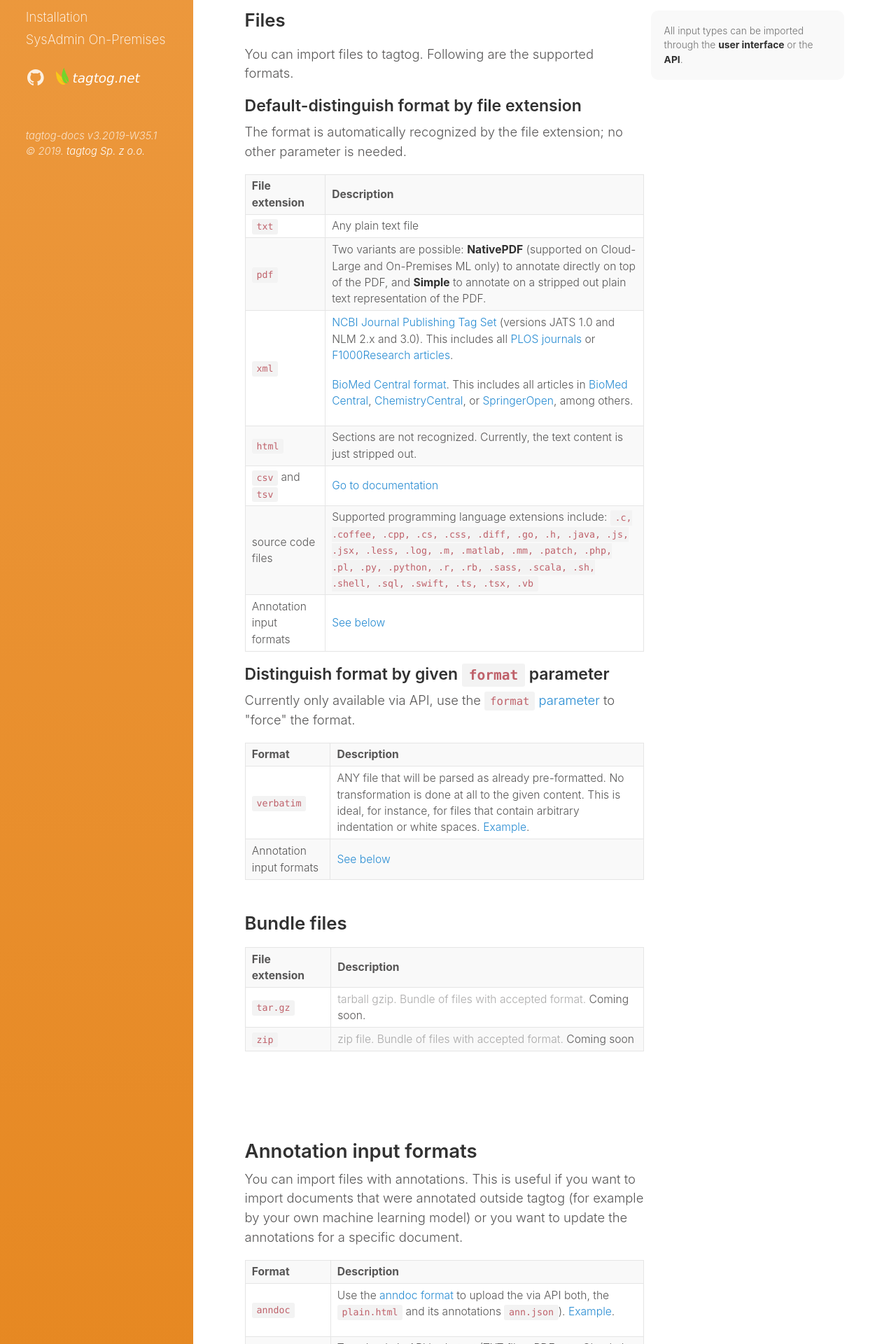
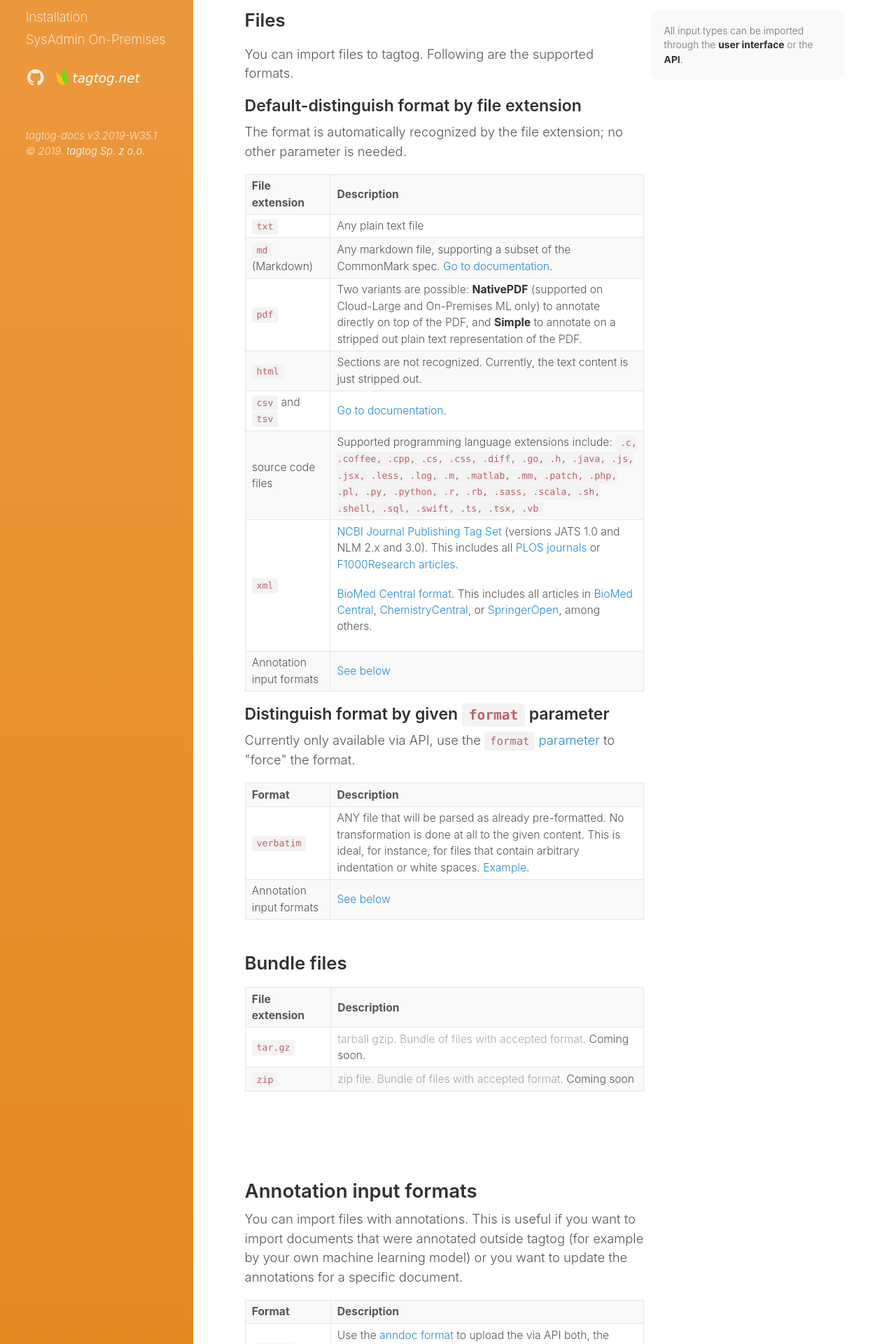
Before and after one commit to tagtogorg/tagtog-doc, a Jekyll site: the page built from ioformats.md, in a window 1280 px wide. Shown: the part 1296-3216 px from the top of the page at 70% size. Built offline with Jekyll 4.4.1, drawn with Linux system fonts in a browser that asks for light colours; nearby versions of some CDN libraries; emoji names are drawn with the system emoji font.

Commit message:
document markdown

```diff
--- a/ioformats.md
+++ b/ioformats.md
@@ -66,14 +66,13 @@ toc: true
       </tr>
 
       <tr>
-        <td><code>pdf</code></td>
-        <td><span markdown="1">Two variants are possible: **NativePDF** (supported on Cloud-Large and On-Premises ML only) to annotate directly on top of the PDF, and **Simple** to annotate on a stripped out plain text representation of the PDF.</span></td>
+        <td><code>md</code> (Markdown)</td>
+        <td><span markdown="1">Any markdown file, supporting a subset of the CommonMark spec. [Go to documentation](MarkdownFileParsing).</span></td>
       </tr>
 
       <tr>
-        <td><code>xml</code></td>
-        <td><p><a href="http://jats.nlm.nih.gov/publishing/">NCBI Journal Publishing Tag Set</a> (versions JATS 1.0 and NLM 2.x and 3.0). This includes all <a href="http://www.plos.org/">PLOS journals</a> or <a href="http://f1000research.com/">F1000Research articles</a>.</p>
-            <p><a href="http://www.biomedcentral.com/about/xml">BioMed Central format</a>. This includes all articles in <a href="http://www.biomedcentral.com/">BioMed Central</a>, <a href="http://www.chemistrycentral.com/">ChemistryCentral</a>, or <a href="http://www.springeropen.com/)">SpringerOpen</a>, among others.</p></td>
+        <td><code>pdf</code></td>
+        <td><span markdown="1">Two variants are possible: **NativePDF** (supported on Cloud-Large and On-Premises ML only) to annotate directly on top of the PDF, and **Simple** to annotate on a stripped out plain text representation of the PDF.</span></td>
       </tr>
 
       <tr>
@@ -83,12 +82,18 @@ toc: true
 
       <tr>
         <td><code>csv</code> and <code>tsv</code></td>
-        <td><span markdown="1">[Go to documentation](CsvFileParsing)</span></td>
+        <td><span markdown="1">[Go to documentation](CsvFileParsing).</span></td>
       </tr>
 
       <tr>
         <td>source code files</td>
         <td>Supported programming language extensions include: <code>.c, .coffee, .cpp, .cs, .css, .diff, .go, .h, .java, .js, .jsx, .less, .log, .m, .matlab, .mm, .patch, .php, .pl, .py, .python, .r, .rb, .sass, .scala, .sh, .shell, .sql, .swift, .ts, .tsx, .vb</code></td>
+      </tr>
+
+      <tr>
+        <td><code>xml</code></td>
+        <td><p><a href="http://jats.nlm.nih.gov/publishing/">NCBI Journal Publishing Tag Set</a> (versions JATS 1.0 and NLM 2.x and 3.0). This includes all <a href="http://www.plos.org/">PLOS journals</a> or <a href="http://f1000research.com/">F1000Research articles</a>.</p>
+            <p><a href="http://www.biomedcentral.com/about/xml">BioMed Central format</a>. This includes all articles in <a href="http://www.biomedcentral.com/">BioMed Central</a>, <a href="http://www.chemistrycentral.com/">ChemistryCentral</a>, or <a href="http://www.springeropen.com/)">SpringerOpen</a>, among others.</p></td>
       </tr>
 
       <tr>
```
